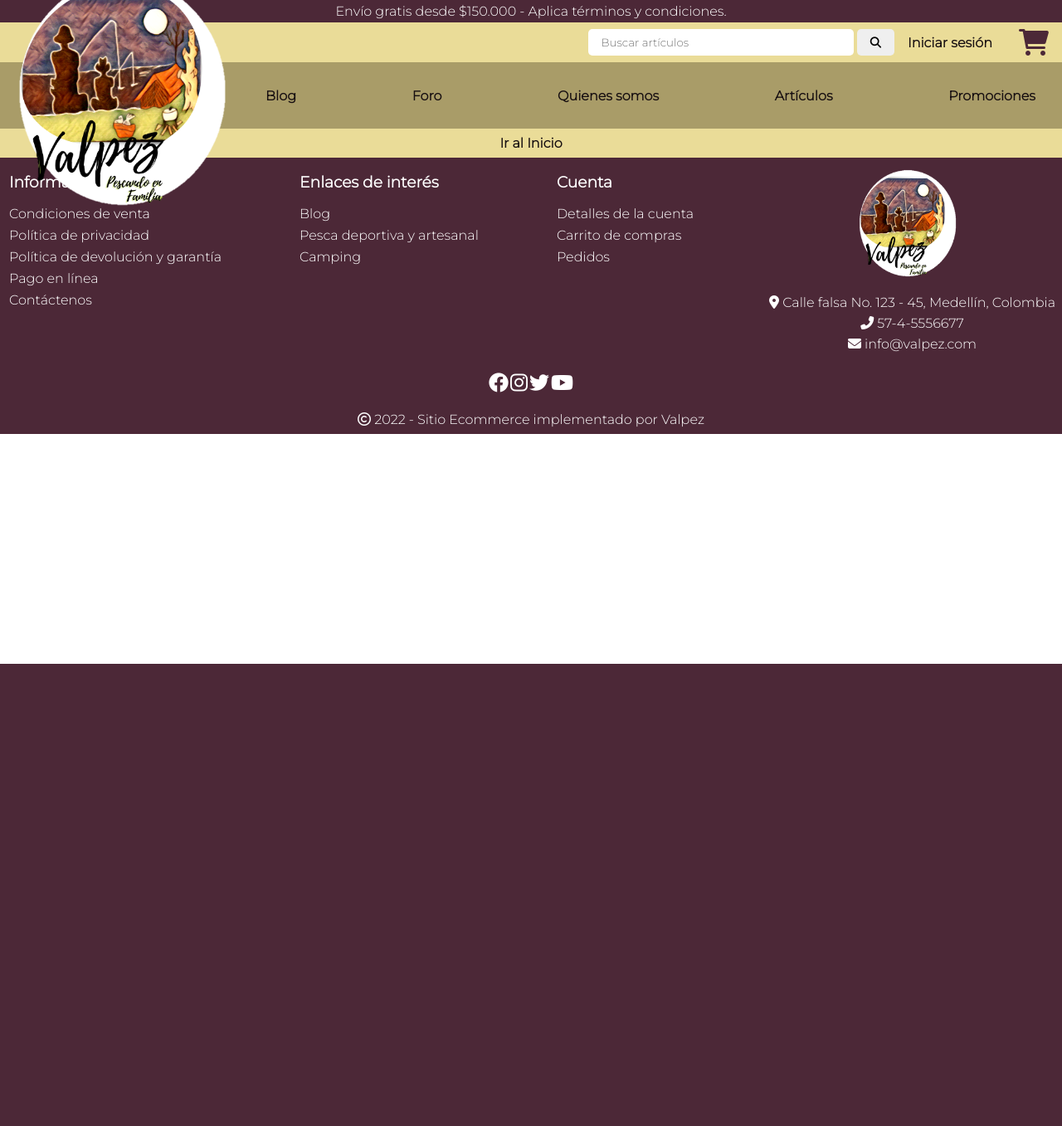
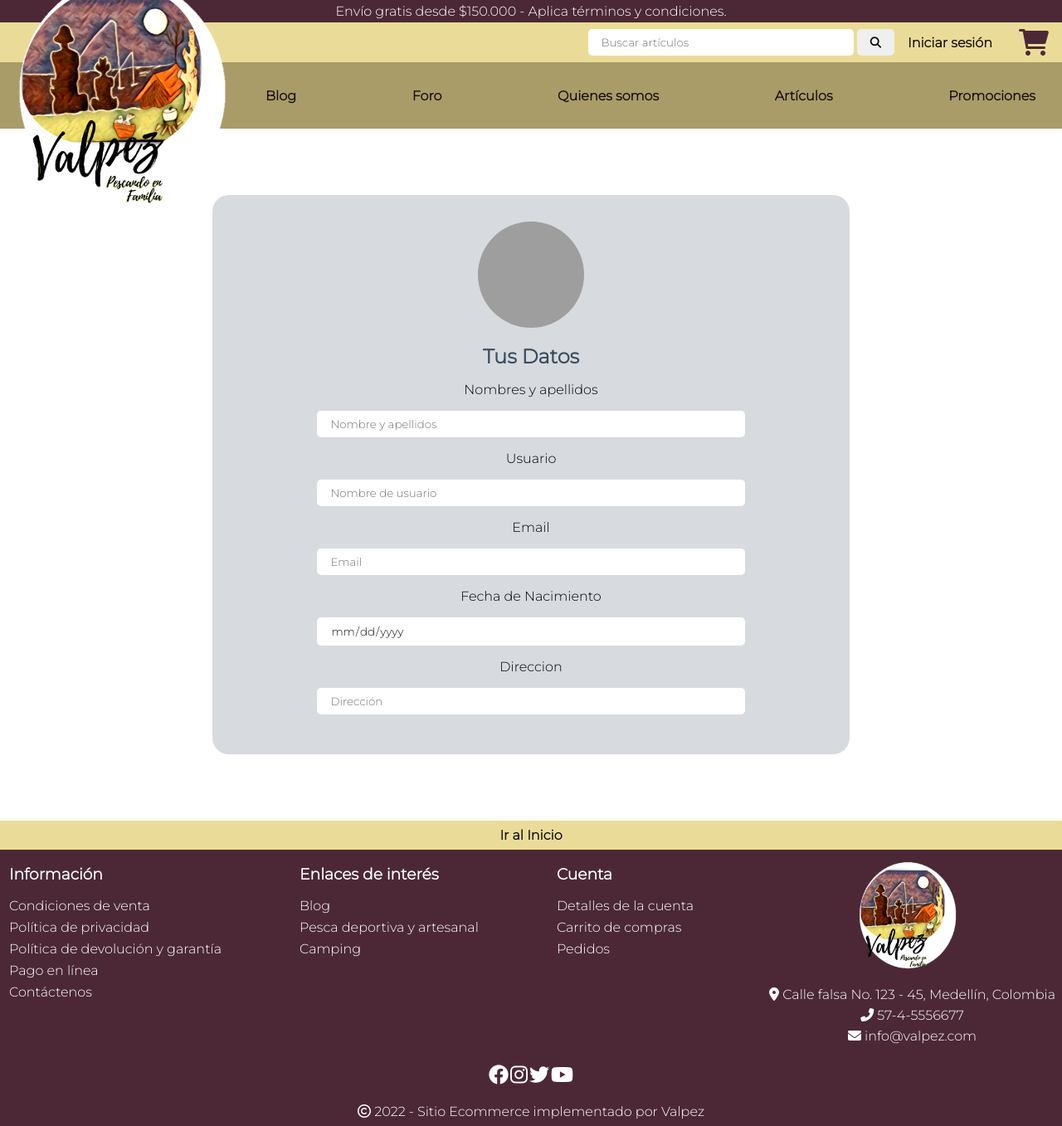
Before and after one commit to EdwinIvanS/Grupo_5_Valpez, a Node server app: template views/User/profile.ejs in a window 1280 px wide. Shown: the whole page at 83% size. Before the commit the page ends 800 px from the top, so only its background shows below. Run offline with Node 20, Linux system fonts and the light colour scheme; the template is opened without the code that fills it, so the values that code supplies are empty; some libraries are stand-ins or nearby versions; grey boxes are pictures that could not be loaded.

Commit message:
Agregando pagina perfil de usuario al realizar una autenticacion exitosa

```diff
--- a/Data/usersDataBase.json
+++ b/Data/usersDataBase.json
@@ -31,5 +31,16 @@
   "photo": "img - 1654545412982.jpg",
   "password": "$2a$10$UHs6bS2ZLUJtxDu0HFOdVOVKhoV0357vCZxhr79fk5eK3MX5e5uXG",
   "category": "root"
+ },
+ {
+  "idUser": 4,
+  "name": "edwin saboya",
+  "user": "edwinivans",
+  "email": "sedwin118@hotmail.com",
+  "dob": "2022-06-08",
+  "address": "calle falsa 123",
+  "photo": "img - 1655070040733.jpg",
+  "password": "$2a$10$9ierhSbDjS8TE6Lat1pwpub4aR09XFy4O3EMuWjcRCfcNeF2av1tG",
+  "category": "client"
  }
 ]
--- a/public/css/styles_login.css
+++ b/public/css/styles_login.css
@@ -84,3 +84,9 @@ h2 {
 .form-login a:hover {
     color: var(--fifth);
 }
+
+.EditProfile-img img{
+    height: 128px;
+    width: 128px;
+    border-radius: 50%;
+}
--- a/routers/users.js
+++ b/routers/users.js
@@ -61,5 +61,6 @@
 router.get("/register", usersController.register);
 router.post("/register", uploadFile.single('photo'), validateRegister, usersController.userCreate);
 
+router.get("/profile", usersController.profile);
 
 module.exports=router;
--- a/views/User/profile.ejs
+++ b/views/User/profile.ejs
@@ -3,17 +3,82 @@
 
 <head>
     <%- include('../partials/head') %>
-    <title>.:Profile:.</title>
+        <link href="/css/styles_login.css" rel="stylesheet">
+        <title>.:Profile:.</title>
 </head>
 
 <body>
     <%- include('../partials/header') %>
 
-    <main>
+        <main>
+            <div class="form-login">
 
-    </main>
+                <figure class="EditProfile-img">
+                    <img src="/img/Users/<%= valorProfile.photo %>" alt="Perfil-foto">
+                </figure>
+                <h2>Tus Datos</h2>
+                <form action="/" method="POST">
+                    <div>
+                        <label class="titulos-formulario">Nombres y apellidos</label><br>
+                            <input
+                                type="text"
+                                name="name"
+                                placeholder="Nombre y apellidos"
+                                class="formulario-perfil"
+                                readonly="readonly"
+                                value="<%=valorProfile.name %>">
+                    </div>
+                    <div>
+                        <label class="titulos-formulario">Usuario</label><br>
+                            <input
+                                type="text"
+                                name="user"
+                                placeholder="Nombre de usuario"
+                                class="formulario-perfil"
+                                readonly="readonly"
+                                value="<%=valorProfile.user %>">
+                    </div>
 
-    <%- include('../partials/footer') %>
+                    <div>
+                        <label class="titulos-formulario">Email</label><br>
+                            <input
+                                type="email"
+                                name="email"
+                                placeholder="Email"
+                                class="formulario-perfil"
+                                readonly="readonly"
+                                value="<%=valorProfile.email%>">
+                    </div>
+
+                    <div>
+                        <label class="titulos-formulario">Fecha de Nacimiento</label><br>
+                            <input
+                                type="date"
+                                name="dob"
+                                class="formulario-perfil"
+                                readonly="readonly"
+                                value="<%=valorProfile.dob %>"
+                            >
+                    </div>
+
+                    <div>
+                        <label class="titulos-formulario-1">Direccion</label><br>
+                            <input
+                                type="text"
+                                name="address"
+                                placeholder="Dirección"
+                                class="formulario-perfil"
+                                readonly="readonly"
+                                value="<%=valorProfile.address%>"
+                            >
+                    </div>
+
+                </form>
+            </div>
+        </main>
+
+        <%- include('../partials/footer') %>
 
 </body>
+
 </html>
```
Also changed, not shown: controllers/usersController.js (+16 -3 lines), public/img/Users/img - 1654831646838.jpg (added), public/img/Users/img - 1654831775525.jpg (added), public/img/Users/img - 1654831963411.jpg (added), public/img/Users/img - 1654832306586.jpg (added), public/img/Users/img - 1654832407093.jpg (added), public/img/Users/img - 1654832553816.jpg (added), public/img/Users/img - 1654832621613.jpg (added), public/img/Users/img - 1654833456291.jpg (added), public/img/Users/img - 1655070040733.jpg (added).
